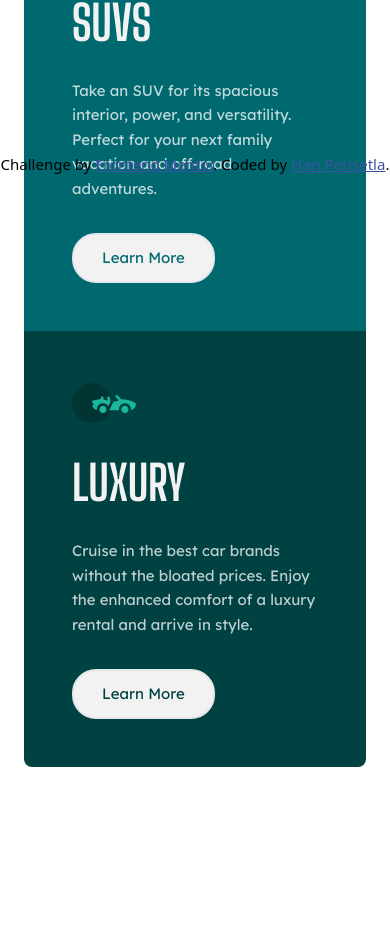
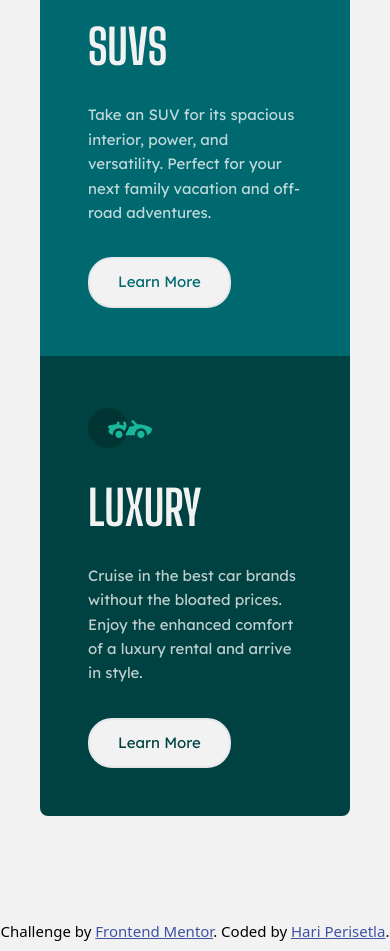
Before and after one commit to hariperisetla/three-column-preview-card-component, a Next.js app: page / in a window 390 px wide. Shown: the part 661-1612 px from the top of the page. Before the commit the page ends 1428 px from the top, so only its background shows below. Built offline with nearby package versions, Linux system fonts and the light colour scheme.

Commit message:
fixing attribution on mobile screen

```diff
--- a/pages/index.js
+++ b/pages/index.js
@@ -18,8 +18,8 @@ export default function Home() {
         />
       </Head>
       <main className="flex flex-col md:h-screen bg-very-light-gray justify-center items-center text-very-light-gray">
-        <div className="container max-w-5xl px-6 py-24">
-          <div className="grid grid-cols-1 md:grid-cols-3 h-[52vh]">
+        <div className="container md:max-w-5xl px-10 py-24">
+          <div className="grid grid-cols-1 md:grid-cols-3 md:h-[52vh]">
             {/* Sedans Section */}
             <section className="bg-bright-orange p-12 space-y-8 flex flex-col justify-between rounded-tl-lg rounded-tr-lg md:rounded-tr-none md:rounded-bl-lg">
               <div className="space-y-8">
@@ -99,9 +99,7 @@ export default function Home() {
             </section>
           </div>
         </div>
-      </main>
-
-      <footer className="font-sm text-black absolute bottom-0 flex justify-center w-full py-2 text-[15px]">
+        <footer className="font-sm text-black flex justify-center w-full py-2 text-[15px]">
           <span>
             Challenge by{" "}
             <Link
@@ -122,6 +120,7 @@ export default function Home() {
             .
           </span>
         </footer>
+      </main>
     </>
   );
 }
```
Lines whose indentation alone changed are shown as unchanged.
